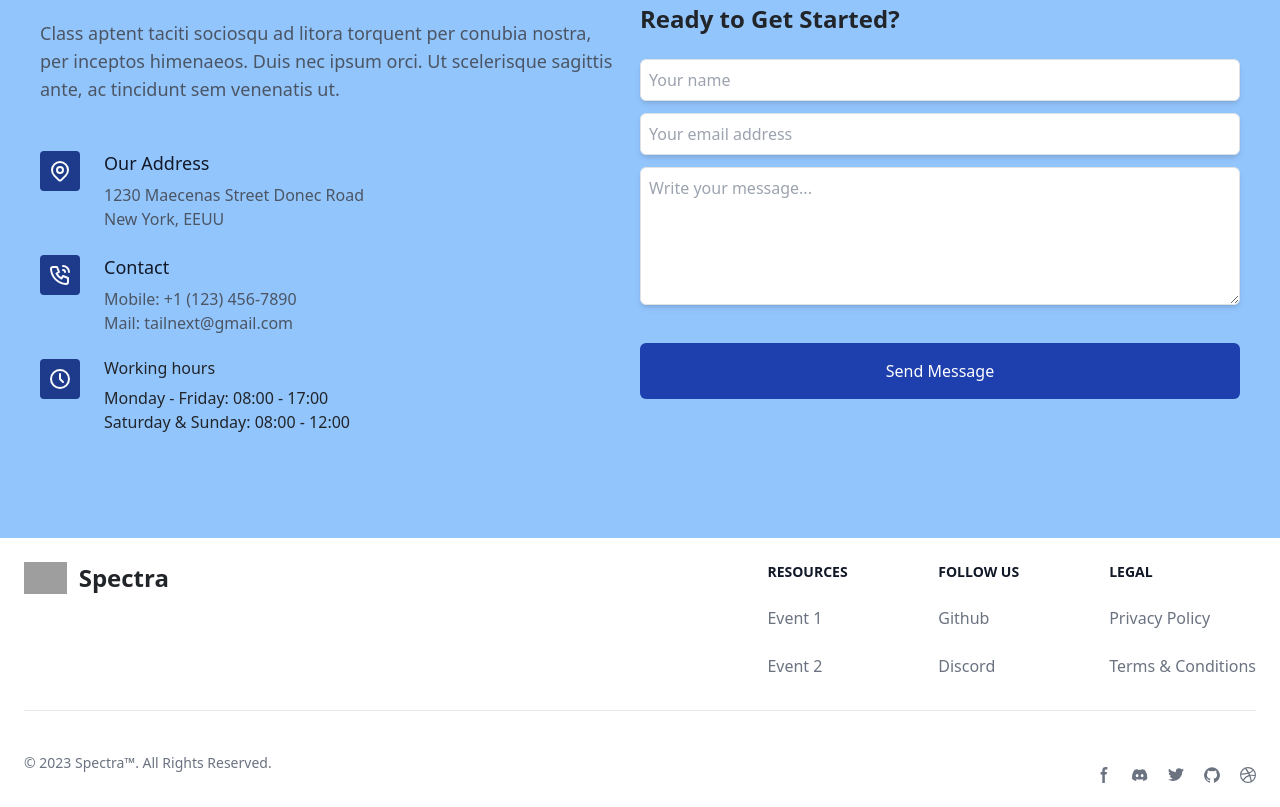
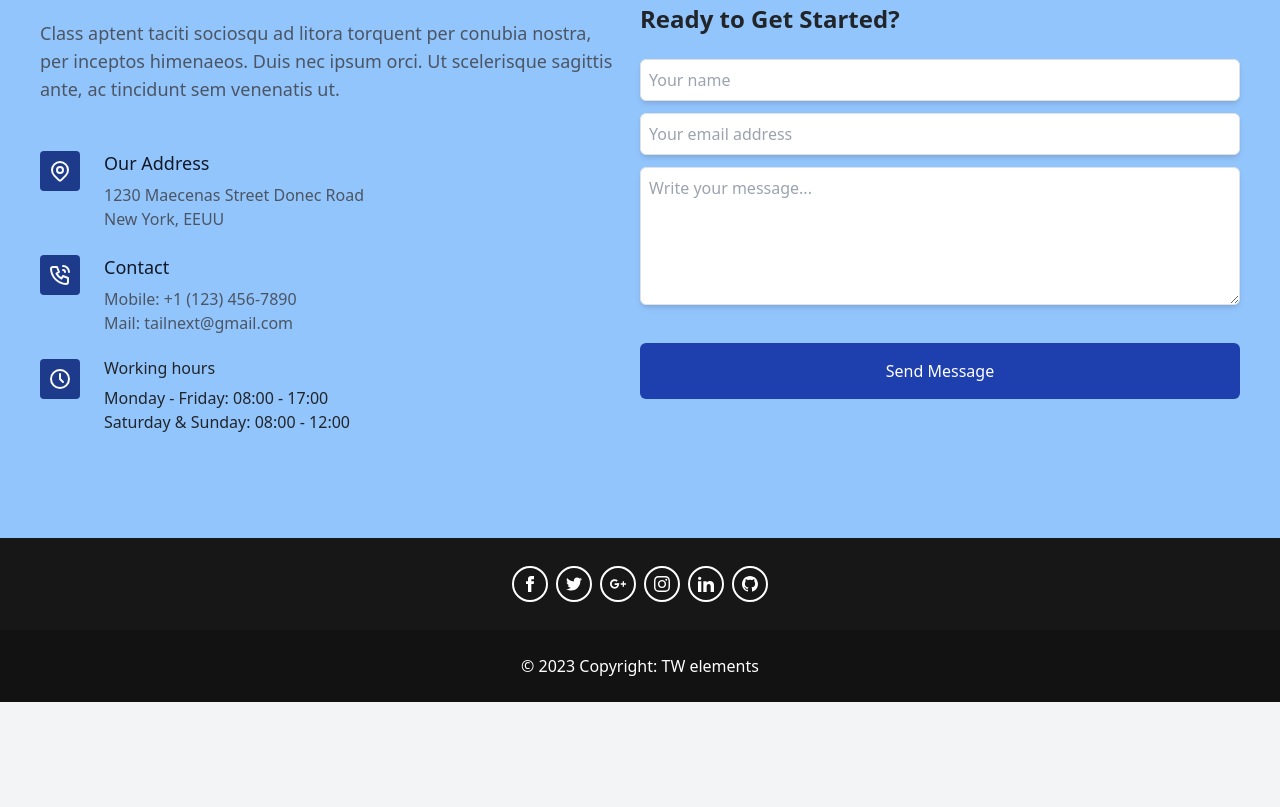
Before and after one commit to sahil-kumar-yadav/Spectra-club.github.io, a website: page index.html in a window 1280 px wide. Shown: the part 2171-2978 px from the top of the page. After the commit the page ends 2873 px from the top, so only its background shows below. Drawn offline with nearby package versions, Linux system fonts and the light colour scheme; files that its build step writes are made by us from their sources; grey boxes are pictures that could not be loaded; files whose address does not match are found by name.

Commit message:
Footer added

```diff
--- a/index.html
+++ b/index.html
@@ -552,106 +552,71 @@
 
   </section> -->
 
-  <!-- footer section -->
+  <!--Footer container-->
+  <footer class="flex flex-col items-center bg-neutral-900 text-center text-white">
+    <div class="container px-6 pt-6">
+      <div class="mb-6 flex justify-center">
+        <a href="#!" type="button"
+          class="m-1 h-9 w-9 rounded-full border-2 border-white uppercase leading-normal text-white transition duration-150 ease-in-out hover:bg-black hover:bg-opacity-5 focus:outline-none focus:ring-0"
+          data-te-ripple-init data-te-ripple-color="light">
+          <svg xmlns="http://www.w3.org/2000/svg" class="mx-auto h-full w-4" fill="currentColor" viewBox="0 0 24 24">
+            <path
+              d="M9 8h-3v4h3v12h5v-12h3.642l.358-4h-4v-1.667c0-.955.192-1.333 1.115-1.333h2.885v-5h-3.808c-3.596 0-5.192 1.583-5.192 4.615v3.385z" />
+          </svg>
+        </a>
 
+        <a href="#!" type="button"
+          class="m-1 h-9 w-9 rounded-full border-2 border-white uppercase leading-normal text-white transition duration-150 ease-in-out hover:bg-black hover:bg-opacity-5 focus:outline-none focus:ring-0"
+          data-te-ripple-init data-te-ripple-color="light">
+          <svg xmlns="http://www.w3.org/2000/svg" class="mx-auto h-full w-4" fill="currentColor" viewBox="0 0 24 24">
+            <path
+              d="M24 4.557c-.883.392-1.832.656-2.828.775 1.017-.609 1.798-1.574 2.165-2.724-.951.564-2.005.974-3.127 1.195-.897-.957-2.178-1.555-3.594-1.555-3.179 0-5.515 2.966-4.797 6.045-4.091-.205-7.719-2.165-10.148-5.144-1.29 2.213-.669 5.108 1.523 6.574-.806-.026-1.566-.247-2.229-.616-.054 2.281 1.581 4.415 3.949 4.89-.693.188-1.452.232-2.224.084.626 1.956 2.444 3.379 4.6 3.419-2.07 1.623-4.678 2.348-7.29 2.04 2.179 1.397 4.768 2.212 7.548 2.212 9.142 0 14.307-7.721 13.995-14.646.962-.695 1.797-1.562 2.457-2.549z" />
+          </svg>
+        </a>
 
-  <footer class="bg-white dark:bg-gray-900">
-    <div class="mx-auto w-full max-w-screen-xl p-4 py-6 lg:py-8">
-      <div class="md:flex md:justify-between">
-        <div class="mb-6 md:mb-0">
-          <a href="#" class="flex items-center">
-            <img src="https://flowbite.com/docs/images/logo.svg" class="h-8 me-3" alt="FlowBite Logo" />
-            <span class="self-center text-2xl font-semibold whitespace-nowrap dark:text-white">Spectra</span>
+        <a href="#!" type="button"
+          class="m-1 h-9 w-9 rounded-full border-2 border-white uppercase leading-normal text-white transition duration-150 ease-in-out hover:bg-black hover:bg-opacity-5 focus:outline-none focus:ring-0"
+          data-te-ripple-init data-te-ripple-color="light">
+          <svg xmlns="http://www.w3.org/2000/svg" class="mx-auto h-full w-4" fill="currentColor" viewBox="0 0 24 24">
+            <path
+              d="M7 11v2.4h3.97c-.16 1.029-1.2 3.02-3.97 3.02-2.39 0-4.34-1.979-4.34-4.42 0-2.44 1.95-4.42 4.34-4.42 1.36 0 2.27.58 2.79 1.08l1.9-1.83c-1.22-1.14-2.8-1.83-4.69-1.83-3.87 0-7 3.13-7 7s3.13 7 7 7c4.04 0 6.721-2.84 6.721-6.84 0-.46-.051-.81-.111-1.16h-6.61zm0 0 17 2h-3v3h-2v-3h-3v-2h3v-3h2v3h3v2z"
+              fill-rule="evenodd" clip-rule="evenodd" />
+          </svg>
         </a>
-        </div>
-        <div class="grid grid-cols-2 gap-8 sm:gap-6 sm:grid-cols-3">
-          <div>
-            <h2 class="mb-6 text-sm font-semibold text-gray-900 uppercase dark:text-white">Resources</h2>
-            <ul class="text-gray-500 dark:text-gray-400 font-medium">
-              <li class="mb-4">
-                <a href="#" class="hover:underline">Event 1</a>
-              </li>
-              <li>
-                <a href="#" class="hover:underline">Event 2</a>
-              </li>
-            </ul>
-          </div>
-          <div>
-            <h2 class="mb-6 text-sm font-semibold text-gray-900 uppercase dark:text-white">Follow us</h2>
-            <ul class="text-gray-500 dark:text-gray-400 font-medium">
-              <li class="mb-4">
-                <a href="#" class="hover:underline ">Github</a>
-              </li>
-              <li>
-                <a href="#" class="hover:underline">Discord</a>
-              </li>
-            </ul>
-          </div>
-          <div>
-            <h2 class="mb-6 text-sm font-semibold text-gray-900 uppercase dark:text-white">Legal</h2>
-            <ul class="text-gray-500 dark:text-gray-400 font-medium">
-              <li class="mb-4">
-                <a href="#" class="hover:underline">Privacy Policy</a>
-              </li>
-              <li>
-                <a href="#" class="hover:underline">Terms &amp; Conditions</a>
-              </li>
-            </ul>
-          </div>
-        </div>
-      </div>
-      <hr class="my-6 border-gray-200 sm:mx-auto dark:border-gray-700 lg:my-8" />
-      <div class="sm:flex sm:items-center sm:justify-between">
-        <span class="text-sm text-gray-500 sm:text-center dark:text-gray-400">© 2023 <a href="#"
-            class="hover:underline">Spectra™</a>. All Rights Reserved.
-        </span>
-        <div class="flex mt-4 sm:justify-center sm:mt-0">
-          <a href="#" class="text-gray-500 hover:text-gray-900 dark:hover:text-white">
-            <svg class="w-4 h-4" aria-hidden="true" xmlns="http://www.w3.org/2000/svg" fill="currentColor"
-              viewBox="0 0 8 19">
-              <path fill-rule="evenodd"
-                d="M6.135 3H8V0H6.135a4.147 4.147 0 0 0-4.142 4.142V6H0v3h2v9.938h3V9h2.021l.592-3H5V3.591A.6.6 0 0 1 5.592 3h.543Z"
-                clip-rule="evenodd" />
+
+        <a href="#!" type="button"
+          class="m-1 h-9 w-9 rounded-full border-2 border-white uppercase leading-normal text-white transition duration-150 ease-in-out hover:bg-black hover:bg-opacity-5 focus:outline-none focus:ring-0"
+          data-te-ripple-init data-te-ripple-color="light">
+          <svg xmlns="http://www.w3.org/2000/svg" class="mx-auto h-full w-4" fill="currentColor" viewBox="0 0 24 24">
+            <path
+              d="M12 2.163c3.204 0 3.584.012 4.85.07 3.252.148 4.771 1.691 4.919 4.919.058 1.265.069 1.645.069 4.849 0 3.205-.012 3.584-.069 4.849-.149 3.225-1.664 4.771-4.919 4.919-1.266.058-1.644.07-4.85.07-3.204 0-3.584-.012-4.849-.07-3.26-.149-4.771-1.699-4.919-4.92-.058-1.265-.07-1.644-.07-4.849 0-3.204.013-3.583.07-4.849.149-3.227 1.664-4.771 4.919-4.919 1.266-.057 1.645-.069 4.849-.069zm0-2.163c-3.259 0-3.667.014-4.947.072-4.358.2-6.78 2.618-6.98 6.98-.059 1.281-.073 1.689-.073 4.948 0 3.259.014 3.668.072 4.948.2 4.358 2.618 6.78 6.98 6.98 1.281.058 1.689.072 4.948.072 3.259 0 3.668-.014 4.948-.072 4.354-.2 6.782-2.618 6.979-6.98.059-1.28.073-1.689.073-4.948 0-3.259-.014-3.667-.072-4.947-.196-4.354-2.617-6.78-6.979-6.98-1.281-.059-1.69-.073-4.949-.073zm0 5.838c-3.403 0-6.162 2.759-6.162 6.162s2.759 6.163 6.162 6.163 6.162-2.759 6.162-6.163c0-3.403-2.759-6.162-6.162-6.162zm0 10.162c-2.209 0-4-1.79-4-4 0-2.209 1.791-4 4-4s4 1.791 4 4c0 2.21-1.791 4-4 4zm6.406-11.845c-.796 0-1.441.645-1.441 1.44s.645 1.44 1.441 1.44c.795 0 1.439-.645 1.439-1.44s-.644-1.44-1.439-1.44z" />
           </svg>
-            <span class="sr-only">Facebook page</span>
         </a>
-          <a href="#" class="text-gray-500 hover:text-gray-900 dark:hover:text-white ms-5">
-            <svg class="w-4 h-4" aria-hidden="true" xmlns="http://www.w3.org/2000/svg" fill="currentColor"
-              viewBox="0 0 21 16">
+
+        <a href="#!" type="button"
+          class="m-1 h-9 w-9 rounded-full border-2 border-white uppercase leading-normal text-white transition duration-150 ease-in-out hover:bg-black hover:bg-opacity-5 focus:outline-none focus:ring-0"
+          data-te-ripple-init data-te-ripple-color="light">
+          <svg xmlns="http://www.w3.org/2000/svg" class="mx-auto h-full w-4" fill="currentColor" viewBox="0 0 24 24">
             <path
-                d="M16.942 1.556a16.3 16.3 0 0 0-4.126-1.3 12.04 12.04 0 0 0-.529 1.1 15.175 15.175 0 0 0-4.573 0 11.585 11.585 0 0 0-.535-1.1 16.274 16.274 0 0 0-4.129 1.3A17.392 17.392 0 0 0 .182 13.218a15.785 15.785 0 0 0 4.963 2.521c.41-.564.773-1.16 1.084-1.785a10.63 10.63 0 0 1-1.706-.83c.143-.106.283-.217.418-.33a11.664 11.664 0 0 0 10.118 0c.137.113.277.224.418.33-.544.328-1.116.606-1.71.832a12.52 12.52 0 0 0 1.084 1.785 16.46 16.46 0 0 0 5.064-2.595 17.286 17.286 0 0 0-2.973-11.59ZM6.678 10.813a1.941 1.941 0 0 1-1.8-2.045 1.93 1.93 0 0 1 1.8-2.047 1.919 1.919 0 0 1 1.8 2.047 1.93 1.93 0 0 1-1.8 2.045Zm6.644 0a1.94 1.94 0 0 1-1.8-2.045 1.93 1.93 0 0 1 1.8-2.047 1.918 1.918 0 0 1 1.8 2.047 1.93 1.93 0 0 1-1.8 2.045Z" />
+              d="M4.98 3.5c0 1.381-1.11 2.5-2.48 2.5s-2.48-1.119-2.48-2.5c0-1.38 1.11-2.5 2.48-2.5s2.48 1.12 2.48 2.5zm.02 4.5h-5v16h5v-16zm7.982 0h-4.968v16h4.969v-8.399c0-4.67 6.029-5.052 6.029 0v8.399h4.988v-10.131c0-7.88-8.922-7.593-11.018-3.714v-2.155z" />
           </svg>
-            <span class="sr-only">Discord community</span>
         </a>
-          <a href="#" class="text-gray-500 hover:text-gray-900 dark:hover:text-white ms-5">
-            <svg class="w-4 h-4" aria-hidden="true" xmlns="http://www.w3.org/2000/svg" fill="currentColor"
-              viewBox="0 0 20 17">
-              <path fill-rule="evenodd"
-                d="M20 1.892a8.178 8.178 0 0 1-2.355.635 4.074 4.074 0 0 0 1.8-2.235 8.344 8.344 0 0 1-2.605.98A4.13 4.13 0 0 0 13.85 0a4.068 4.068 0 0 0-4.1 4.038 4 4 0 0 0 .105.919A11.705 11.705 0 0 1 1.4.734a4.006 4.006 0 0 0 1.268 5.392 4.165 4.165 0 0 1-1.859-.5v.05A4.057 4.057 0 0 0 4.1 9.635a4.19 4.19 0 0 1-1.856.07 4.108 4.108 0 0 0 3.831 2.807A8.36 8.36 0 0 1 0 14.184 11.732 11.732 0 0 0 6.291 16 11.502 11.502 0 0 0 17.964 4.5c0-.177 0-.35-.012-.523A8.143 8.143 0 0 0 20 1.892Z"
-                clip-rule="evenodd" />
+
+        <a href="#!" type="button"
+          class="m-1 h-9 w-9 rounded-full border-2 border-white uppercase leading-normal text-white transition duration-150 ease-in-out hover:bg-black hover:bg-opacity-5 focus:outline-none focus:ring-0"
+          data-te-ripple-init data-te-ripple-color="light">
+          <svg xmlns="http://www.w3.org/2000/svg" class="mx-auto h-full w-4" fill="currentColor" viewBox="0 0 24 24">
+            <path
+              d="M12 0c-6.626 0-12 5.373-12 12 0 5.302 3.438 9.8 8.207 11.387.599.111.793-.261.793-.577v-2.234c-3.338.726-4.033-1.416-4.033-1.416-.546-1.387-1.333-1.756-1.333-1.756-1.089-.745.083-.729.083-.729 1.205.084 1.839 1.237 1.839 1.237 1.07 1.834 2.807 1.304 3.492.997.107-.775.418-1.305.762-1.604-2.665-.305-5.467-1.334-5.467-5.931 0-1.311.469-2.381 1.236-3.221-.124-.303-.535-1.524.117-3.176 0 0 1.008-.322 3.301 1.23.957-.266 1.983-.399 3.003-.404 1.02.005 2.047.138 3.006.404 2.291-1.552 3.297-1.23 3.297-1.23.653 1.653.242 2.874.118 3.176.77.84 1.235 1.911 1.235 3.221 0 4.609-2.807 5.624-5.479 5.921.43.372.823 1.102.823 2.222v3.293c0 .319.192.694.801.576 4.765-1.589 8.199-6.086 8.199-11.386 0-6.627-5.373-12-12-12z" />
           </svg>
-            <span class="sr-only">Twitter page</span>
-          </a>
-          <a href="#" class="text-gray-500 hover:text-gray-900 dark:hover:text-white ms-5">
-            <svg class="w-4 h-4" aria-hidden="true" xmlns="http://www.w3.org/2000/svg" fill="currentColor"
-              viewBox="0 0 20 20">
-              <path fill-rule="evenodd"
-                d="M10 .333A9.911 9.911 0 0 0 6.866 19.65c.5.092.678-.215.678-.477 0-.237-.01-1.017-.014-1.845-2.757.6-3.338-1.169-3.338-1.169a2.627 2.627 0 0 0-1.1-1.451c-.9-.615.07-.6.07-.6a2.084 2.084 0 0 1 1.518 1.021 2.11 2.11 0 0 0 2.884.823c.044-.503.268-.973.63-1.325-2.2-.25-4.516-1.1-4.516-4.9A3.832 3.832 0 0 1 4.7 7.068a3.56 3.56 0 0 1 .095-2.623s.832-.266 2.726 1.016a9.409 9.409 0 0 1 4.962 0c1.89-1.282 2.717-1.016 2.717-1.016.366.83.402 1.768.1 2.623a3.827 3.827 0 0 1 1.02 2.659c0 3.807-2.319 4.644-4.525 4.889a2.366 2.366 0 0 1 .673 1.834c0 1.326-.012 2.394-.012 2.72 0 .263.18.572.681.475A9.911 9.911 0 0 0 10 .333Z"
-                clip-rule="evenodd" />
-            </svg>
-            <span class="sr-only">GitHub account</span>
-          </a>
-          <a href="#" class="text-gray-500 hover:text-gray-900 dark:hover:text-white ms-5">
-            <svg class="w-4 h-4" aria-hidden="true" xmlns="http://www.w3.org/2000/svg" fill="currentColor"
-              viewBox="0 0 20 20">
-              <path fill-rule="evenodd"
-                d="M10 0a10 10 0 1 0 10 10A10.009 10.009 0 0 0 10 0Zm6.613 4.614a8.523 8.523 0 0 1 1.93 5.32 20.094 20.094 0 0 0-5.949-.274c-.059-.149-.122-.292-.184-.441a23.879 23.879 0 0 0-.566-1.239 11.41 11.41 0 0 0 4.769-3.366ZM8 1.707a8.821 8.821 0 0 1 2-.238 8.5 8.5 0 0 1 5.664 2.152 9.608 9.608 0 0 1-4.476 3.087A45.758 45.758 0 0 0 8 1.707ZM1.642 8.262a8.57 8.57 0 0 1 4.73-5.981A53.998 53.998 0 0 1 9.54 7.222a32.078 32.078 0 0 1-7.9 1.04h.002Zm2.01 7.46a8.51 8.51 0 0 1-2.2-5.707v-.262a31.64 31.64 0 0 0 8.777-1.219c.243.477.477.964.692 1.449-.114.032-.227.067-.336.1a13.569 13.569 0 0 0-6.942 5.636l.009.003ZM10 18.556a8.508 8.508 0 0 1-5.243-1.8 11.717 11.717 0 0 1 6.7-5.332.509.509 0 0 1 .055-.02 35.65 35.65 0 0 1 1.819 6.476 8.476 8.476 0 0 1-3.331.676Zm4.772-1.462A37.232 37.232 0 0 0 13.113 11a12.513 12.513 0 0 1 5.321.364 8.56 8.56 0 0 1-3.66 5.73h-.002Z"
-                clip-rule="evenodd" />
-            </svg>
-            <span class="sr-only">Dribbble account</span>
         </a>
       </div>
     </div>
+
+    <!--Copyright section-->
+    <div class="w-full p-4 text-center" style="background-color: rgba(0, 0, 0, 0.2)">
+      © 2023 Copyright:
+      <a class="text-whitehite" href="https://tw-elements.com/">TW elements</a>
     </div>
   </footer>
 
```
Lines whose indentation alone changed are shown as unchanged.
